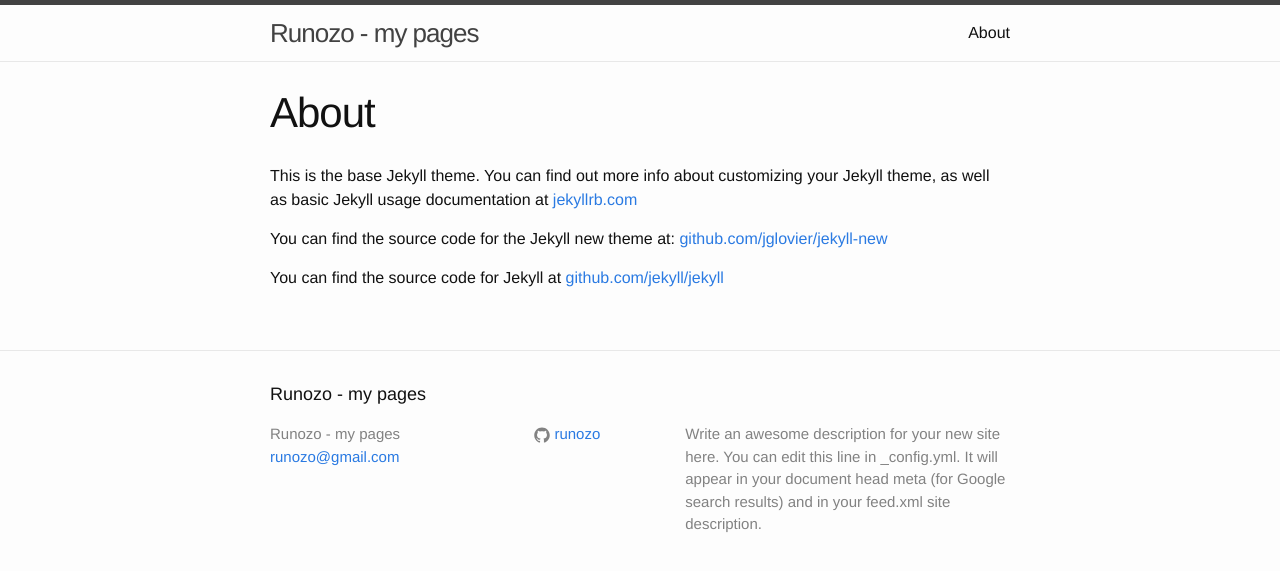
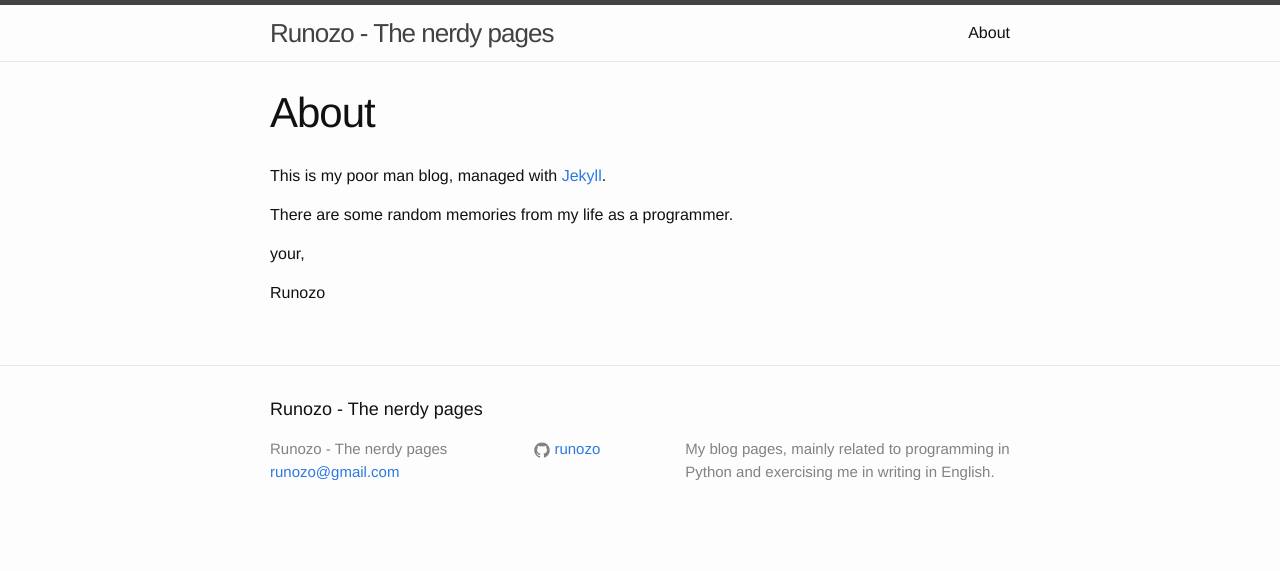
Before and after one commit to runozo/runozo.github.io, a Jekyll site: the page built from about.md, in a window 1280 px wide. Shown: the top 571 px of the page. Built offline with Jekyll 4.4.1, drawn with Linux system fonts in a browser that asks for light colours.

```diff
--- a/_config.yml
+++ b/_config.yml
@@ -1,10 +1,8 @@
 # Site settings
-title: Runozo - my pages
+title: Runozo - The nerdy pages
 email: runozo@gmail.com
 description: > # this means to ignore newlines until "baseurl:"
-  Write an awesome description for your new site here. You can edit this
-  line in _config.yml. It will appear in your document head meta (for
-  Google search results) and in your feed.xml site description.
+  My blog pages, mainly related to programming in Python and exercising me in writing in English.
 baseurl: "" # the subpath of your site, e.g. /blog/
 url: "http://runozo.github.io" # the base hostname & protocol for your site
 # twitter_username: jekyllrb
--- a/about.md
+++ b/about.md
@@ -4,8 +4,10 @@ title: About
 permalink: /about/
 ---
 
-This is the base Jekyll theme. You can find out more info about customizing your Jekyll theme, as well as basic Jekyll usage documentation at [jekyllrb.com](http://jekyllrb.com/)
+This is my poor man blog, managed with [Jekyll](http://jekyllrb.com/).
 
-You can find the source code for the Jekyll new theme at: [github.com/jglovier/jekyll-new](https://github.com/jglovier/jekyll-new)
+There are some random memories from my life as a programmer.
 
-You can find the source code for Jekyll at [github.com/jekyll/jekyll](https://github.com/jekyll/jekyll)
+your,
+
+Runozo
```
Also changed, not shown: _posts/2014-11-10-welcome-to-jekyll.markdown (deleted, +0 -25 lines).
